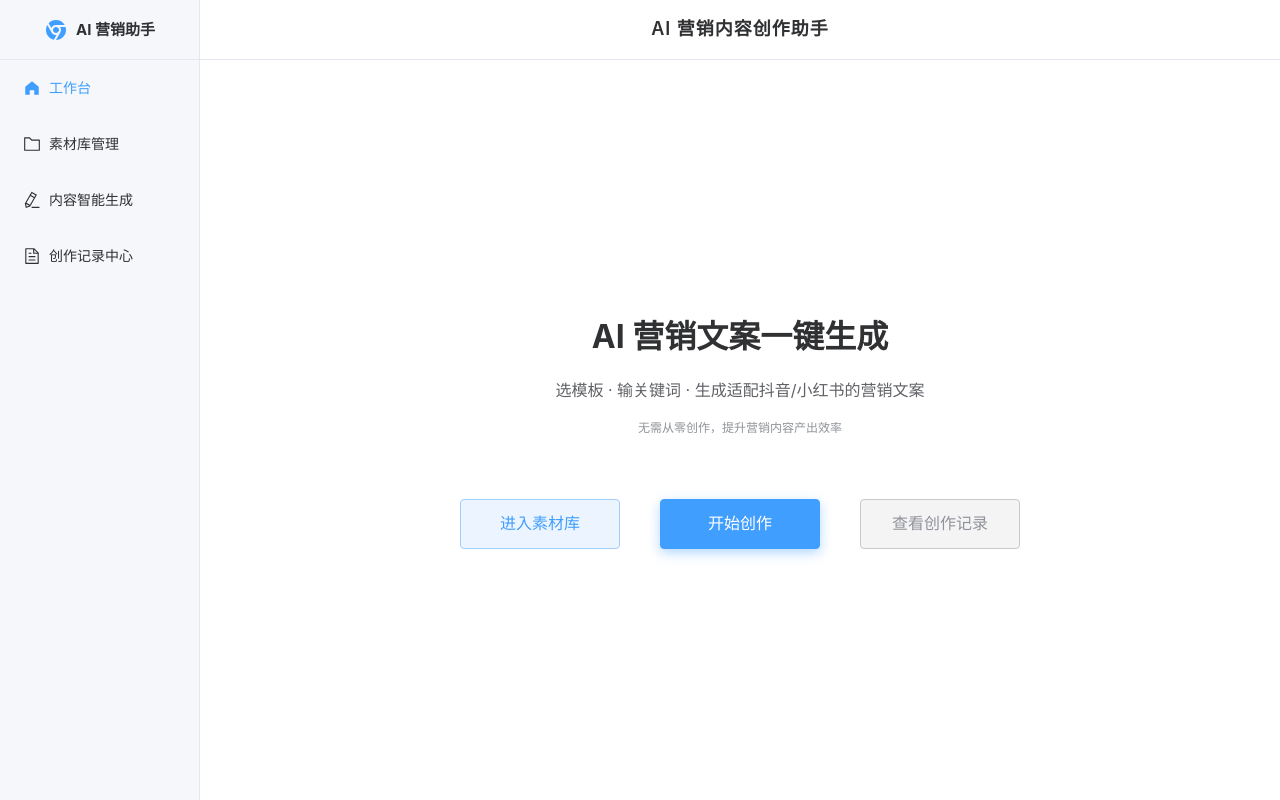
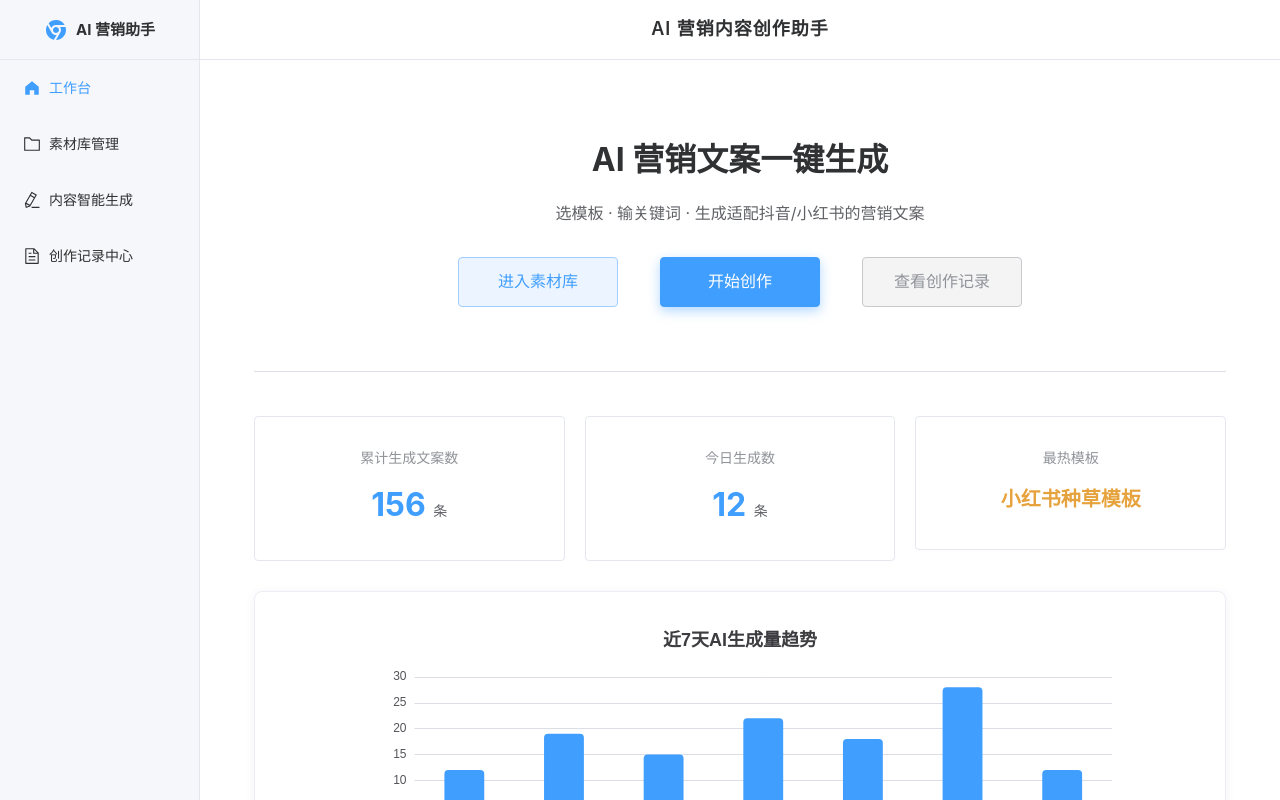
Before and after one commit to StrachWi/AI-Content-Agent, a Vue app in the folder frontend/: page / in a window 1280 px wide. Built offline with nearby package versions, Linux system fonts and the light colour scheme.

Commit message:
完成HomeView首页统计卡片开发

```diff
--- a/frontend/src/views/HomeView.vue
+++ b/frontend/src/views/HomeView.vue
@@ -1,43 +1,97 @@
 <script setup>
 import { useRouter } from 'vue-router'
+import { ref, onMounted } from 'vue'
+import * as echarts from 'echarts'
+
 const router = useRouter()
 
-// 快捷跳转
+// 1. 假数据：核心统计数字
+const stats = ref({
+  total: 156,
+  today: 12,
+  hotTemplate: '小红书种草模板'
+})
+
+// 2. 页面跳转
 const go = (path) => {
   router.push(path)
 }
+
+// 3. ECharts 图表渲染逻辑
+const chartRef = ref(null)
+
+onMounted(() => {
+  // 确保 DOM 挂载完成后再初始化图表
+  if (chartRef.value) {
+    const myChart = echarts.init(chartRef.value)
+
+    // 配置图表 (近7天生成量柱状图)
+    const option = {
+      title: { text: '近7天AI生成量趋势', left: 'center' },
+      tooltip: { trigger: 'axis' },
+      xAxis: {
+        type: 'category',
+        data: ['周一', '周二', '周三', '周四', '周五', '周六', '周日']
+      },
+      yAxis: { type: 'value' },
+      series: [
+        {
+          data: [12, 19, 15, 22, 18, 28, 12],
+          type: 'bar',
+          itemStyle: { color: '#409EFF', borderRadius: [4, 4, 0, 0] },
+          barWidth: '40%'
+        }
+      ]
+    }
+    myChart.setOption(option)
+
+    // 监听窗口大小改变，让图表自适应
+    window.addEventListener('resize', () => {
+      myChart.resize()
+    })
+  }
+})
 </script>
 
 <template>
   <div class="home-container">
-    <!-- 上半区：工具价值说明 -->
-    <div class="hero-section">
+    <div class="top-section">
       <h1 class="hero-title">AI 营销文案一键生成</h1>
       <p class="hero-subtitle">选模板 · 输关键词 · 生成适配抖音/小红书的营销文案</p>
-      <span class="hero-desc">无需从零创作，提升营销内容产出效率</span>
+
+      <div class="action-section">
+        <el-button type="primary" plain class="action-btn" size="large" @click="go('/material')">进入素材库</el-button>
+        <el-button type="primary" class="action-btn highlight-btn" size="large" @click="go('/generate')">开始创作</el-button>
+        <el-button type="info" plain class="action-btn" size="large" @click="go('/history')">查看创作记录</el-button>
+      </div>
     </div>
 
-    <!-- 下半区：3个快捷功能按钮 -->
-    <div class="action-section">
-      <!-- 按钮1：进入素材库 -->
-      <div class="action-card" @click="go('/material')">
-        <el-button type="primary" plain class="action-btn" size="large">
-          进入素材库
-        </el-button>
-      </div>
+    <el-divider />
 
-      <!-- 按钮2：开始创作 (高亮) -->
-      <div class="action-card" @click="go('/generate')">
-        <el-button type="primary" class="action-btn highlight-btn" size="large">
-          开始创作
-        </el-button>
-      </div>
+    <div class="dashboard-section">
+      <el-row :gutter="20" class="stats-row">
+        <el-col :span="8">
+          <el-card shadow="hover" class="stats-card">
+            <div class="card-label">累计生成文案数</div>
+            <div class="card-num">{{ stats.total }} <span class="unit">条</span></div>
+          </el-card>
+        </el-col>
+        <el-col :span="8">
+          <el-card shadow="hover" class="stats-card">
+            <div class="card-label">今日生成数</div>
+            <div class="card-num">{{ stats.today }} <span class="unit">条</span></div>
+          </el-card>
+        </el-col>
+        <el-col :span="8">
+          <el-card shadow="hover" class="stats-card">
+            <div class="card-label">最热模板</div>
+            <div class="card-val">{{ stats.hotTemplate }}</div>
+          </el-card>
+        </el-col>
+      </el-row>
 
-      <!-- 按钮3：查看创作记录 -->
-      <div class="action-card" @click="go('/history')">
-        <el-button type="info" plain class="action-btn" size="large">
-          查看创作记录
-        </el-button>
+      <div class="chart-container">
+        <div ref="chartRef" style="width: 100%; height: 300px;"></div>
       </div>
     </div>
   </div>
@@ -45,20 +99,19 @@ const go = (path) => {
 
 <style scoped>
 .home-container {
-  height: 100%;
+  padding: 30px;
   display: flex;
   flex-direction: column;
-  align-items: center;
-  justify-content: center;
-  gap: 60px; /* 上下间距 */
+  gap: 20px;
 }
 
-/* 上半区文字 */
-.hero-section {
+/* 上半区样式 */
+.top-section {
   text-align: center;
+  padding: 20px 0;
 }
 .hero-title {
-  font-size: 32px; /* 稍微大一点更好看，文档说20px可能太小，可调整 */
+  font-size: 32px;
   font-weight: bold;
   color: #303133;
   margin-bottom: 16px;
@@ -66,17 +119,12 @@ const go = (path) => {
 .hero-subtitle {
   font-size: 16px;
   color: #606266;
-  margin-bottom: 12px;
+  margin-bottom: 30px;
 }
-.hero-desc {
-  font-size: 12px;
-  color: #909399;
-}
-
-/* 下半区按钮 */
 .action-section {
   display: flex;
-  gap: 40px;
+  justify-content: center;
+  gap: 30px;
 }
 .action-btn {
   width: 160px;
@@ -84,6 +132,48 @@ const go = (path) => {
   font-size: 16px;
 }
 .highlight-btn {
-  box-shadow: 0 4px 12px rgba(64, 158, 255, 0.4); /* 增加一点高亮阴影 */
+  box-shadow: 0 4px 12px rgba(64, 158, 255, 0.4);
+}
+
+/* 下半区数据看板样式 */
+.dashboard-section {
+  width: 100%;
+  max-width: 1000px;
+  margin: 0 auto;
+}
+.stats-row {
+  margin-bottom: 30px;
+}
+.stats-card {
+  text-align: center;
+  padding: 10px 0;
+}
+.card-label {
+  font-size: 14px;
+  color: #909399;
+  margin-bottom: 10px;
+}
+.card-num {
+  font-size: 32px;
+  font-weight: bold;
+  color: #409EFF;
+}
+.card-val {
+  font-size: 20px;
+  font-weight: bold;
+  color: #E6A23C;
+  line-height: 40px;
+}
+.unit {
+  font-size: 14px;
+  color: #606266;
+  font-weight: normal;
+}
+.chart-container {
+  background: #fff;
+  padding: 20px;
+  border-radius: 8px;
+  box-shadow: 0 2px 12px 0 rgba(0, 0, 0, 0.05);
+  border: 1px solid #EBEEF5;
 }
 </style>
```
